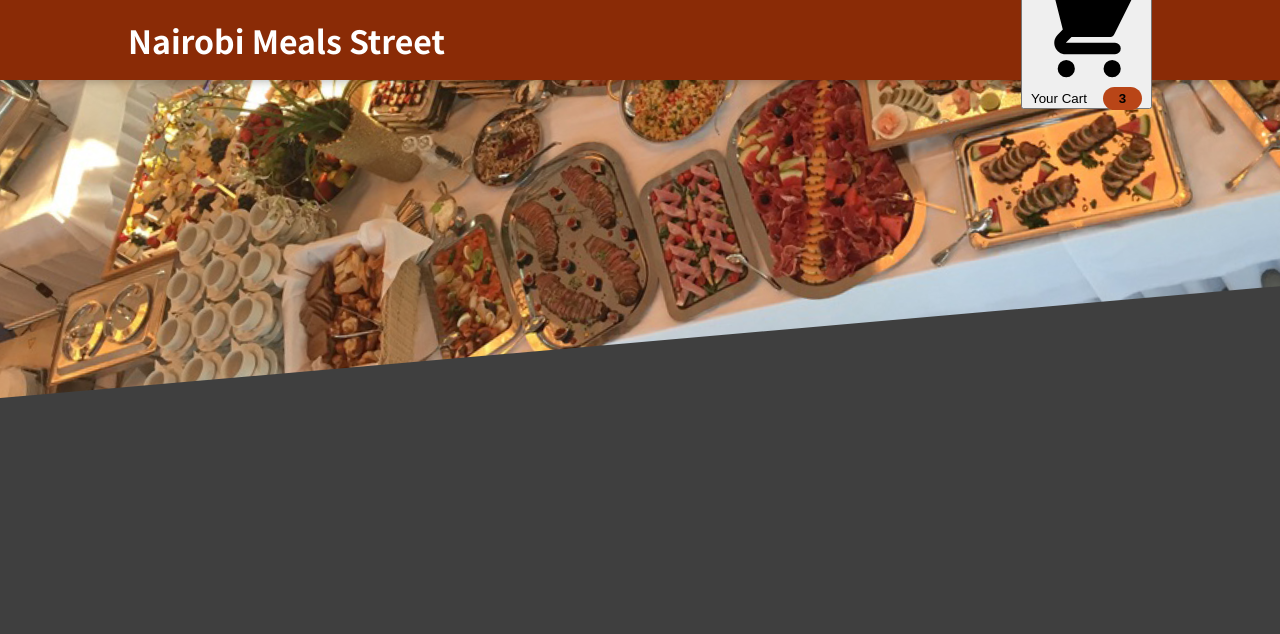
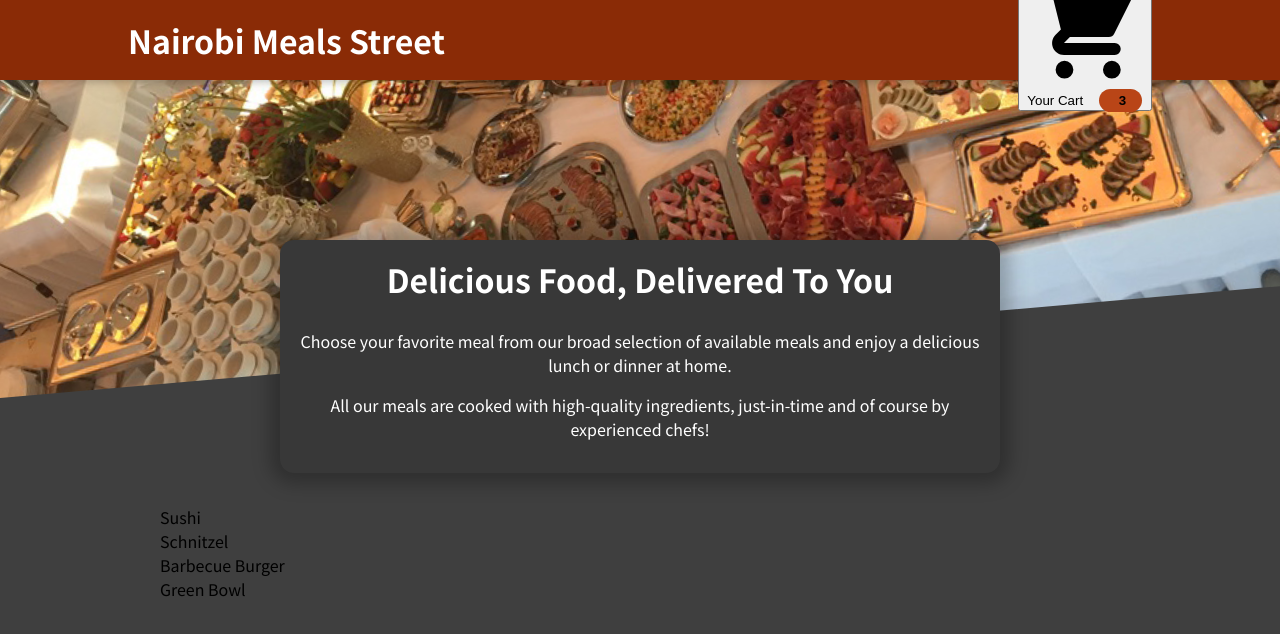
Before and after one commit to omondi8399/Nairobi-Meals_App, a React (Create React App) app: page / in a window 1280 px wide. Shown: the top 634 px of the page. Built offline with nearby package versions, Linux system fonts and the light colour scheme.

Commit message:
Updated code

```diff
--- a/src/App.js
+++ b/src/App.js
@@ -1,10 +1,14 @@
 import { Fragment } from "react";
 import Header from "./components/Layout/Header";
+import Meals from "./components/Meals/Meals";
 
 function App() {
   return (
     <Fragment>
       <Header />
+      <main>
+        <Meals />
+      </main>
     </Fragment>
   );
 }
--- a/src/components/Layout/Header.js
+++ b/src/components/Layout/Header.js
@@ -4,7 +4,7 @@ import classes from './Header.module.css'
 import HeaderCartButton from './HeaderCartButton'
 
 const Header = props => {
-  return (
+    return (
     <Fragment>
         <header className={classes.header}>
             <h1>Nairobi Meals Street</h1>
@@ -14,7 +14,7 @@ const Header = props => {
             <img src={mealsImage} alt='A table full of delicious food!' />
         </div>
     </Fragment>
-  )
+    )
 }
 
 export default Header
--- a/src/components/Layout/HeaderCartButton.js
+++ b/src/components/Layout/HeaderCartButton.js
@@ -9,9 +9,7 @@ const HeaderCartButton = props => {
             <CartIcon />
         </span>
         <span> Your Cart</span>
-        <span className={classes.badge}>
-            3
-        </span>
+        <span className={classes.badge}> 3 </span>
     </button>
   )
 }
--- /dev/null
+++ b/src/components/Meals/AvailableMeals.js
@@ -0,0 +1,43 @@
+import React from 'react'
+import classes from './AvailableMeals.module.css'
+
+const DUMMY_MEALS = [
+    {
+      id: 'm1',
+      name: 'Sushi',
+      description: 'Finest fish and veggies',
+      price: 22.99,
+    },
+    {
+      id: 'm2',
+      name: 'Schnitzel',
+      description: 'A german specialty!',
+      price: 16.5,
+    },
+    {
+      id: 'm3',
+      name: 'Barbecue Burger',
+      description: 'American, raw, meaty',
+      price: 12.99,
+    },
+    {
+      id: 'm4',
+      name: 'Green Bowl',
+      description: 'Healthy...and green...',
+      price: 18.99,
+    },
+  ];
+
+const AvailableMeals = () => {
+    const mealsList = DUMMY_MEALS.map( meal => <li> {meal.name}</li>)
+
+  return (
+    <section className={classes.meals}>
+    <ul>
+        {mealsList}
+    </ul>
+   </section>
+  )
+}
+
+export default AvailableMeals
--- /dev/null
+++ b/src/components/Meals/AvailableMeals.module.css
@@ -0,0 +1,24 @@
+.meals {
+    max-width: 60rem;
+    width: 90%;
+    margin: 2rem auto;
+    animation: meals-appear 1s ease-out forwards;
+  }
+
+  .meals ul {
+    list-style: none;
+    margin: 0;
+    padding: 0;
+  }
+
+  @keyframes meals-appear {
+    from {
+      opacity: 0;
+      transform: translateY(3rem);
+    }
+
+    to {
+      opacity: 1;
+      transform: translateY(0);
+    }
+  }
--- /dev/null
+++ b/src/components/Meals/Meals.js
@@ -0,0 +1,14 @@
+import { Fragment} from 'react'
+import MealsSummary from './MealsSummary'
+import AvailableMeals from './AvailableMeals'
+
+const Meals = () => {
+  return (
+    <Fragment>
+      <MealsSummary />
+      <AvailableMeals />
+    </Fragment>
+  )
+}
+
+export default Meals
--- /dev/null
+++ b/src/components/Meals/MealsSummary.js
@@ -0,0 +1,19 @@
+import classes from './MealsSummary.module.css';
+
+const MealsSummary = () => {
+    return (
+    <section className={classes.summary}>
+        <h2>Delicious Food, Delivered To You</h2>
+        <p>
+        Choose your favorite meal from our broad selection of available meals
+        and enjoy a delicious lunch or dinner at home.
+        </p>
+        <p>
+        All our meals are cooked with high-quality ingredients, just-in-time and
+        of course by experienced chefs!
+        </p>
+    </section>
+    );
+};
+
+export default MealsSummary;
--- /dev/null
+++ b/src/components/Meals/MealsSummary.module.css
@@ -0,0 +1,18 @@
+.summary {
+    text-align: center;
+    max-width: 45rem;
+    width: 90%;
+    margin: auto;
+    margin-top: -10rem;
+    position: relative;
+    background-color: #383838;
+    color: white;
+    border-radius: 14px;
+    padding: 1rem;
+    box-shadow: 0 1px 18px 10px rgba(0, 0, 0, 0.25);
+  }
+
+  .summary h2 {
+    font-size: 2rem;
+    margin-top: 0;
+  }
```
